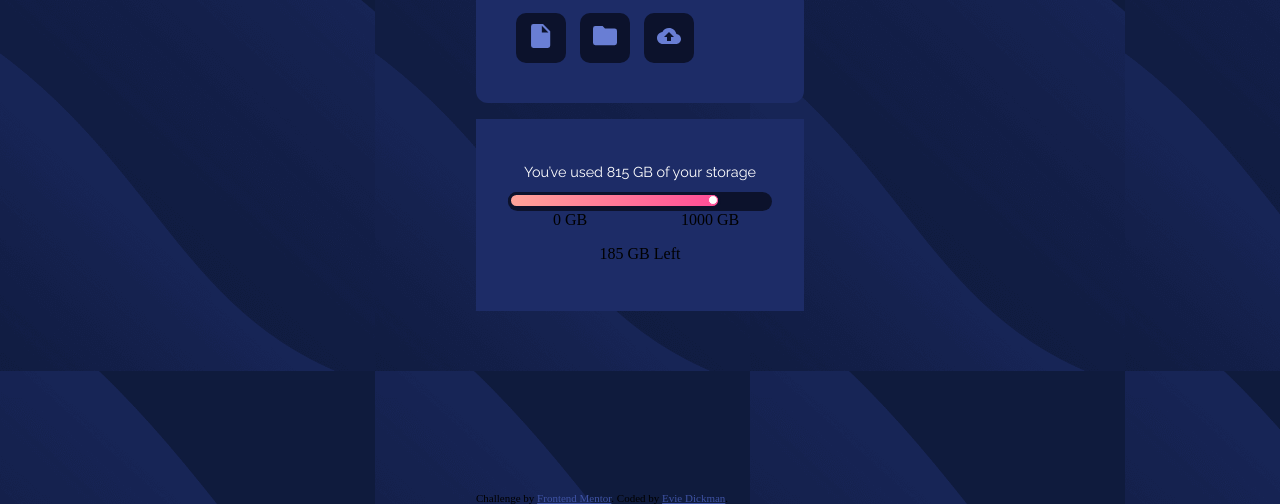
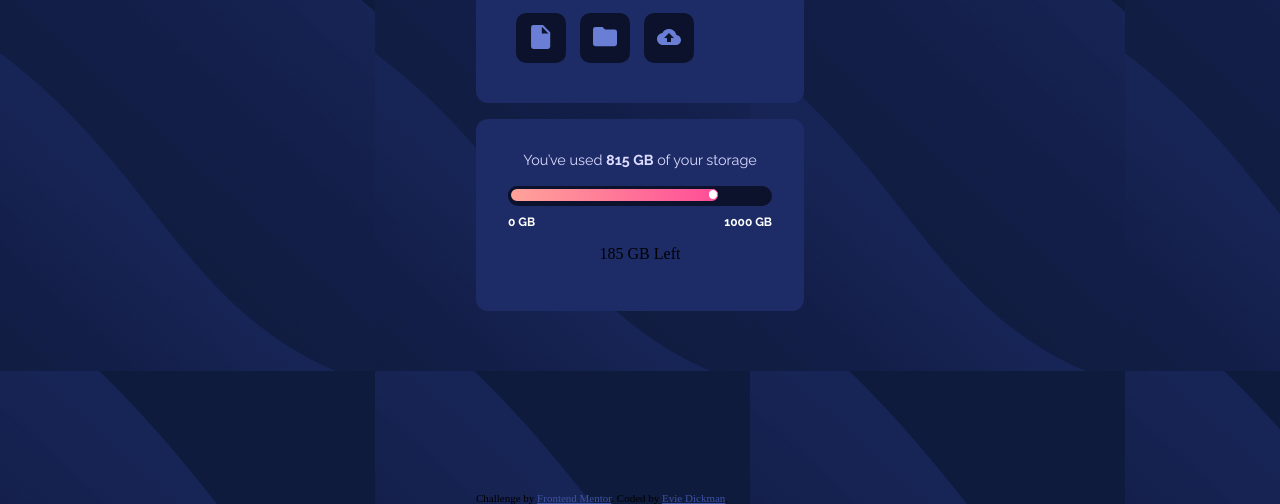
Before and after one commit to General-Evie/fylo-data-storage-component-master, a plain HTML site: page index.html in a window 1280 px wide. Shown: the part 296-800 px from the top of the page. Drawn offline with Linux system fonts and the light colour scheme.

Commit message:
font adjustments

```diff
--- a/index.html
+++ b/index.html
@@ -25,7 +25,7 @@
       </div>
     </section>
     <section class="card2">
-      <h1>You’ve used 815 GB of your storage</h1>
+      <h1>You’ve used <span>815 GB</span> of your storage</h1>
 
       <div class="bar">
           <div class="progress">
--- a/main.css
+++ b/main.css
@@ -12,7 +12,14 @@ h1
     font-family: 'Raleway';
     font-size: .9em;
     font-weight: 300;
-    color: #fff;
+    margin-top: 0;
+    margin-bottom: 1.25em;
+    color: hsl(243, 100%, 93%);
+}
+
+span
+{
+    font-weight: 700;
 }
 
 button
@@ -45,6 +52,7 @@ button
     width: 16.5em;
     padding: 2em;
     text-align: center;
+    border-radius: .75em;
 }
 
 .bar
@@ -82,7 +90,24 @@ button
 
 .GB
 {
+    font-family: 'Raleway';
+    font-weight: 700;
+    font-size: .75em;
+    margin-top: .75em;
+    color: #fff;
     columns: 2;
+}
+
+.min
+{
+    display: flex;
+    justify-content: start;
+}
+
+.max
+{
+    display: flex;
+    justify-content: end;
 }
 
 .logo
```
